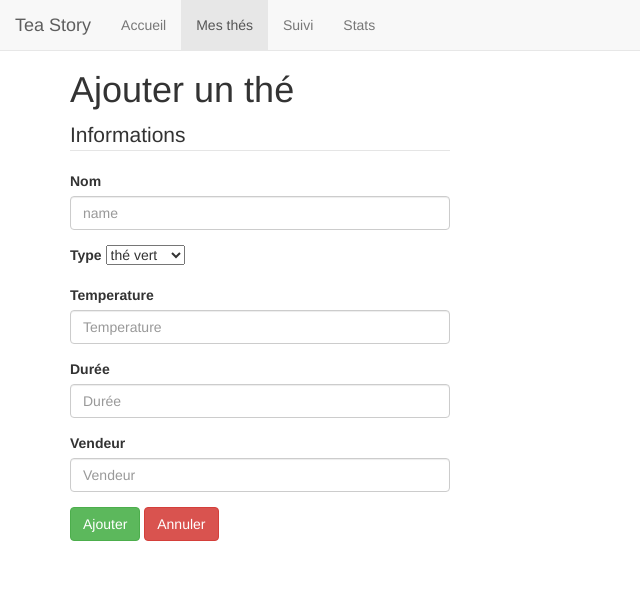
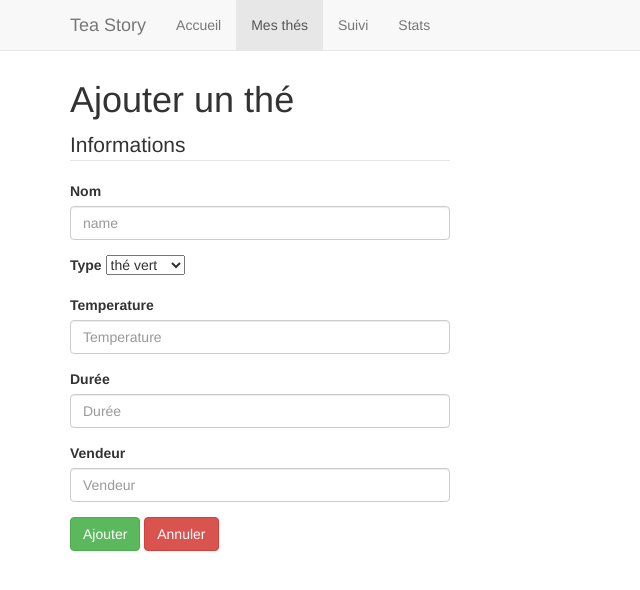
Before and after one commit to nico97118/TeaStory, a CodeIgniter app: page /teatime/index.php/mytea/add in a window 1280 px wide. Shown: the top 590 px of the page, without its empty margins (0-640 px from the left). Run offline with CodeIgniter, Linux system fonts and the light colour scheme; some libraries are stand-ins or nearby versions.

Commit message:
Fix navbar

```diff
--- a/application/views/navbar.php
+++ b/application/views/navbar.php
@@ -1,19 +1,28 @@
-<?php defined('BASEPATH') OR exit('No direct script access allowed');
-if(!isset($categorie))
+<?php
+defined('BASEPATH') OR exit('No direct script access allowed');
+if (!isset($categorie))
     $categorie = 'home';
 ?>
 
 <nav class="navbar navbar-default navbar-fixed-top">
-  <div class="container-fluid">
+      <div class="container">
         <div class="navbar-header">
+          <button type="button" class="navbar-toggle collapsed" data-toggle="collapse" data-target="#navbar" aria-expanded="false" aria-controls="navbar">
+            <span class="sr-only">Toggle navigation</span>
+            <span class="icon-bar"></span>
+            <span class="icon-bar"></span>
+            <span class="icon-bar"></span>
+          </button>
           <a class="navbar-brand" href="#">Tea Story</a>
         </div>
+        <div id="navbar" class="navbar-collapse collapse">
           <ul class="nav navbar-nav">
-      <li <?php if($categorie == 'home') echo 'class="active"'; ?>><a href="<?php echo site_url()?>">Accueil</a></li>
-      <li <?php if($categorie == 'mytea') echo 'class="active"'; ?>><a href="<?php echo site_url('mytea')?>">Mes thés</a></li>
-      <li <?php if($categorie == 'history') echo 'class="active"'; ?>><a href="<?php echo site_url('history')?>">Suivi</a></li>
-      <li <?php if($categorie == 'stat') echo 'class="active"'; ?>><a href="#">Stats</a></li>
+             <li <?php if ($categorie == 'home') echo 'class="active"'; ?>><a href="<?php echo site_url() ?>">Accueil</a></li>
+                <li <?php if ($categorie == 'mytea') echo 'class="active"'; ?>><a href="<?php echo site_url('mytea') ?>">Mes thés</a></li>
+                <li <?php if ($categorie == 'history') echo 'class="active"'; ?>><a href="<?php echo site_url('history') ?>">Suivi</a></li>
+                <li <?php if ($categorie == 'stat') echo 'class="active"'; ?>><a href="#">Stats</a></li>
           </ul>
+        </div><!--/.nav-collapse -->
       </div>
     </nav>
 
--- a/assets/css/teastory.css
+++ b/assets/css/teastory.css
@@ -1,5 +1,9 @@
-@media (min-width: 981px){
-    body {
-	padding-top: 50px;
+body {
+        padding-top: 60px;
+    }
+
+@media(max-width:1199px) {
+    ul.banner-social-buttons {
+        margin-top: 15px;
     }
 }
```
Lines whose indentation alone changed are shown as unchanged.
